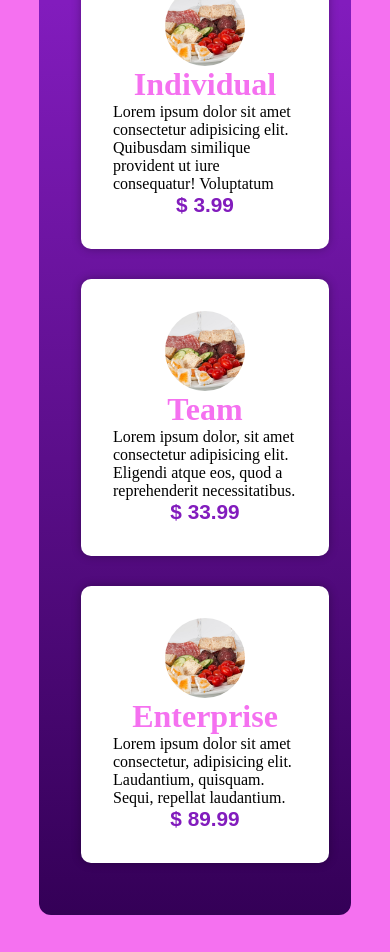
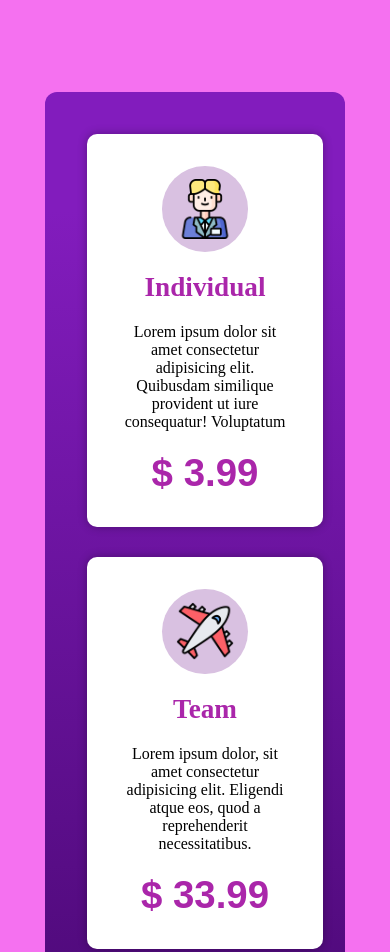
Before and after one commit to KevinRivera1/CARDS_CSS-RESPONSIVE, a plain HTML site: page index.html in a window 390 px wide. Shown: the top 952 px of the page. Before the commit the page ends 915 px from the top, so only its background shows below. Drawn offline with Linux system fonts and the light colour scheme; a web font is replaced by a local one.

Commit message:
-- Modificación en la estructura y diseño corrección de errores de responsividad y visibilidad en dispositivos mobiles

```diff
--- a/Css/estilo.css
+++ b/Css/estilo.css
@@ -1,12 +1,14 @@
 :root {
-    --color-primary   : #f571f0;
-    --color-secondary : #821CBD;
-    --color-tertiary  : #340057;
-    --color-background: #B44FBD;
-    --color-shadow    : rgba(0, 0, 0, 0.3);
-    --card-width      : 300px;
-    --card-height     : 370px;
-    --card-margin     : 10px;
+    --color-primary       : #f571f0;
+    --color-secondary     : #821CBD;
+    --color-text          : #AA26AA;
+    --color-tertiary      : #340057;
+    --color-background    : #B44FBD;
+    --color-background-img: #D9C1E1;
+    --color-shadow        : rgba(0, 0, 0, 0.3);
+    --card-width          : 300px;
+    --card-height         : 370px;
+    --card-margin         : 10px;
 }
 
 * {
@@ -14,30 +16,28 @@
     margin    : 0px;
 }
 
-html,
-body {
-    height: 99%;
-}
-
 body {
     background     : var(--color-primary);
-    position       : relative;
+    padding        : 92px 0;
+    height         : 100%;
     display        : flex;
     justify-content: center;
     align-items    : center;
+    position       : relative;
 }
 
-.container__cards {
-    position     : absolute;
-    top          : calc(50% - 45vh);
-    left         : 50%;
-    transform    : translateX(-50%);
-    display      : grid;
-    place-content: center;
-    width        : 100%;
-    height       : 90vh;
-    max-width    : 800px;
-    background   : red;
+.container {
+    display        : flex;
+    flex-direction : column;
+    justify-content: center;
+    align-items    : center;
+    gap            : 20px;
+    width          : 100%;
+    height         : 100%;
+    padding        : 2rem;
+    border-radius  : 12px;
+    background     : var(--color-background);
+    box-shadow     : 0 0 10px rgba(0, 0, 0, 0.3);
 }
 
 .tarjetas {
@@ -45,8 +45,7 @@ body {
     flex-wrap       : wrap;
     justify-content : center;
     align-items     : center;
-    margin          : 0 auto;
-    width           : 80%;
+    width           : 77%;
     padding         : 2rem;
     border-radius   : 12px;
     background-image: linear-gradient(var(--color-secondary) 9%, var(--color-tertiary) 100%);
@@ -57,6 +56,7 @@ body {
     flex-direction : column;
     justify-content: center;
     align-items    : center;
+    gap            : 20px;
     margin         : var(--card-margin);
     width          : var(--card-width);
     height         : var(--card-height);
@@ -76,17 +76,19 @@ body {
 }
 
 .container__image {
-    width        : 80px;
-    height       : 80px;
-    border-radius: 50%;
-    object-fit   : cover;
+    display            : flex;
+    align-items        : center;
+    justify-content    : center;
+    padding            : .8rem;
+    border-radius      : 50%;
+    background-color   : var(--color-background-img);
+    object-fit         : cover;
+    background-position: center;
 }
 
 .tarjeta__imagen {
-    width        : 80px;
-    height       : 80px;
-    border-radius: 50%;
-    object-fit   : cover;
+    width : 60px;
+    height: auto;
 }
 
 .tarjeta__contenido {
@@ -94,15 +96,22 @@ body {
     flex-direction : column;
     justify-content: center;
     align-items    : center;
+    gap            : 20px;
 }
 
 .tarjeta__titulo {
-    color: var(--color-primary);
+    color      : var(--color-text);
+    font-size  : 1.7rem;
+    font-weight: bold;
+}
+
+.tarjeta__descripcion {
+    text-align: center;
 }
 
 .tarjeta__valor {
-    color      : var(--color-secondary);
-    font       : 1.3em sans-serif;
+    color      : var(--color-text);
+    font       : 2.4em sans-serif;
     font-weight: bold;
 }
 
--- a/index.html
+++ b/index.html
@@ -12,11 +12,10 @@
 
 <body>
 
-
-    <div class="tarjetas">
-        <div class="tarjeta tarjeta--individual" onmouseover="hoverTarjeta(this)">
+    <section class="tarjetas">
+        <article class="tarjeta tarjeta--individual">
             <div class="tarjeta__container container__image">
-                <img src="img/img1.jpeg" alt="" class="tarjeta__imagen">
+                <img src="img/Img1.png" alt="" class="tarjeta__imagen">
             </div>
             <div class="tarjeta__contenido">
                 <h1 class="tarjeta__titulo">Individual</h1>
@@ -24,11 +23,11 @@
                     similique provident ut iure consequatur! Voluptatum </p>
                 <div class="tarjeta__valor"><span>$ 3.99</span></div>
             </div>
-        </div>
+        </article>
 
-        <div class="tarjeta tarjeta--team" onmouseover="hoverTarjeta(this)">
+        <article class="tarjeta tarjeta--team">
             <div class="tarjeta__container container__image">
-                <img src="img/img1.jpeg" alt="" class="tarjeta__imagen">
+                <img src="img/Img2.png" alt="" class="tarjeta__imagen">
             </div>
             <div class="tarjeta__contenido">
                 <h1 class="tarjeta__titulo">Team</h1>
@@ -36,11 +35,11 @@
                     eos, quod a reprehenderit necessitatibus. </p>
                 <div class="tarjeta__valor" id="dinero"><span>$ 33.99</span></div>
             </div>
-        </div>
+        </article>
 
-        <div class="tarjeta tarjeta--enterprise" onmouseover="hoverTarjeta(this)">
+        <article class="tarjeta tarjeta--enterprise">
             <div class="tarjeta__container container__image">
-                <img src="img/img1.jpeg" alt="" class="tarjeta__imagen">
+                <img src="img/Img3.png" alt="" class="tarjeta__imagen">
             </div>
             <div class="tarjeta__contenido">
                 <h1 class="tarjeta__titulo">Enterprise</h1>
@@ -48,8 +47,8 @@
                     quisquam. Sequi, repellat laudantium.</p>
                 <div class="tarjeta__valor"><span>$ 89.99</span></div>
             </div>
-        </div>
-    </div>
+        </article>
+    </section>
 
 </body>
 
```
Also changed, not shown: img/Img1.png (added), img/Img2.png (added), img/Img3.png (added), img/img1.jpeg (deleted), img/img2.jpeg (deleted), img/img3.jpeg (deleted), 1 other file.
